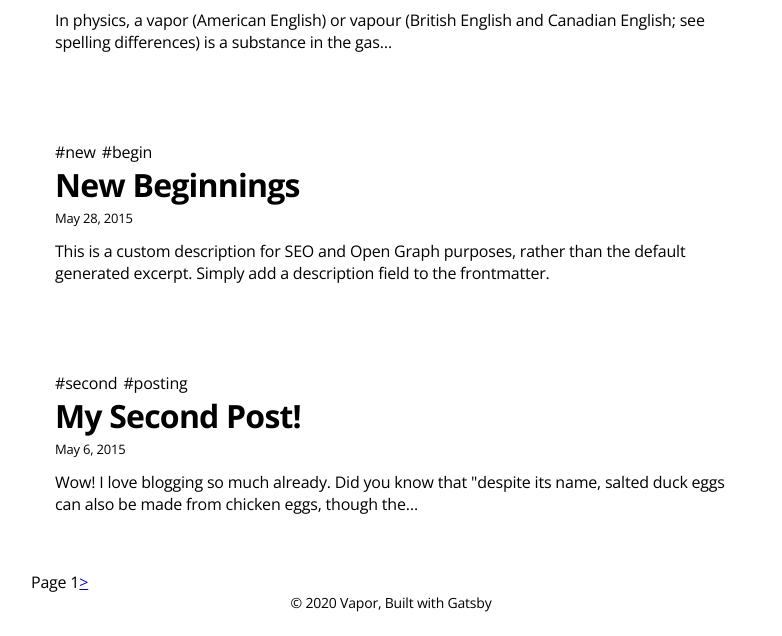
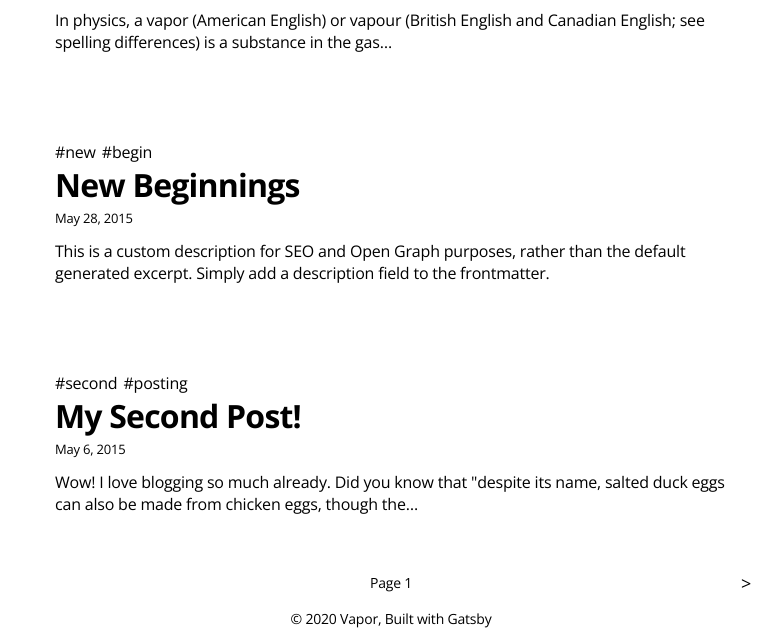
Before and after one commit to weensy/gatsby-vapor, a Gatsby site: page / in a window 1280 px wide. Shown: the part 907-1543 px from the top of the page, without its empty margins (249-1031 px from the left). Built offline with nearby package versions, Linux system fonts and the light colour scheme; Gatsby itself is replaced by a stand-in of ours.

Commit message:
Add css for pagenator

```diff
--- a/src/styles/style.css
+++ b/src/styles/style.css
@@ -187,3 +187,25 @@ body {
     color: inherit;
 
 }
+
+.pagenator {
+    display: flex;
+    justify-content: space-between;
+    align-items: center;
+    margin-bottom: 1em;
+    font-size: 0.875em;
+}
+.pagenator-link {
+    box-shadow: none;
+    text-decoration: none;
+    color: inherit;
+    font-size: 1.125rem;
+}
+.pagenator-unlinked {
+    color: transparent;
+    font-size: 1.125rem;
+}
+.pagenator div::selection,
+.pagenator a::selection {
+    background: transparent;
+}
--- a/src/templates/blog-index.js
+++ b/src/templates/blog-index.js
@@ -30,9 +30,16 @@ class BlogIndexTemplate extends React.Component {
             />
           )
         })}
-        {currentPage === 1 || <Link to={prevPage === 1 ?`/` :`/` + prevPage}>{`<`}</Link>}
-        {lastPage === 1 || <span>Page {currentPage}</span>}
-        {currentPage === lastPage || <Link to={`/` + nextPage}>{`>`}</Link>}
+        {lastPage === 1 ||
+        <div className="pagenator">
+          {currentPage === 1 &&
+          <div className="pagenator-unlinked">{`<`}</div> ||
+          <Link className="pagenator-link" to={prevPage === 1 ?`/` :`/` + prevPage}>{`<`}</Link>}
+          <div>Page {currentPage}</div>
+          {currentPage === lastPage &&
+          <div className="pagenator-unlinked">{`>`}</div> ||
+          <Link className="pagenator-link" to={`/` + nextPage}>{`>`}</Link>}
+        </div>}
       </Layout>
     )
   }
```
